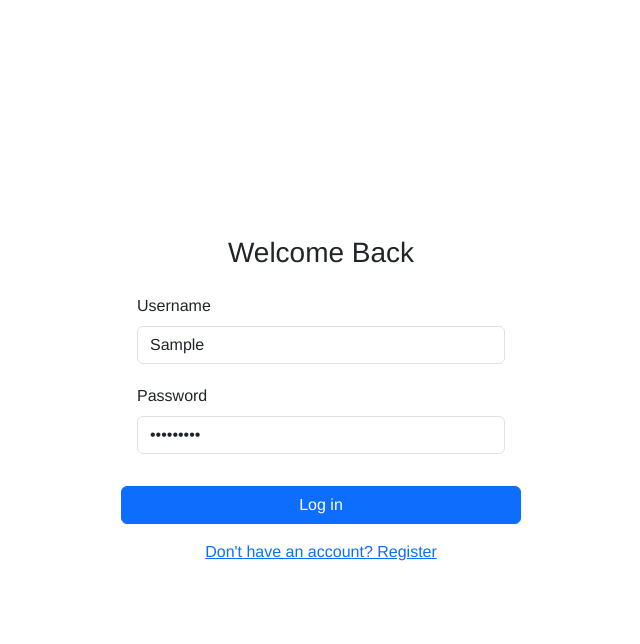
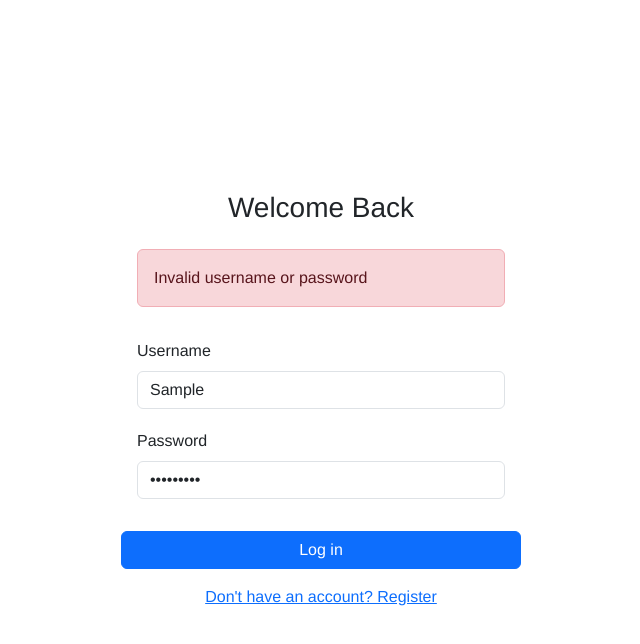
Before and after one commit to dmwcs/ci_cd-demo, a React (Vite) app: page /login in a window 1280 px wide. Both pictures are taken after typing "Sample", "Sample123" into the empty fields and a click on the button "Log in". Shown: the top 644 px of the page, without its empty margins (319-959 px from the left). Built offline with nearby package versions, Linux system fonts and the light colour scheme.

Commit message:
intergrate authhook

```diff
--- a/src/app/Login/Login.tsx
+++ b/src/app/Login/Login.tsx
@@ -1,10 +1,16 @@
+import { useState } from 'react';
 import { Link } from 'react-router';
-import { Button, Form, Spinner } from 'react-bootstrap';
+import { Alert, Button, Form, Spinner } from 'react-bootstrap';
 import { useForm } from 'react-hook-form';
 import { zodResolver } from '@hookform/resolvers/zod';
 import { loginFormSchema, type LoginFormData } from '../../utils/validation';
+import { useAuth } from '../../hooks/useAuth';
+import { mockFetchData } from '../../utils/mockDataFetch';
 
 const Login = () => {
+  const { login } = useAuth();
+  const [error, setError] = useState<string | null>(null);
+
   const {
     register,
     handleSubmit,
@@ -15,9 +21,27 @@ const Login = () => {
   });
 
   const onSubmit = async (data: LoginFormData) => {
-    console.log('表单数据:', data);
+    try {
+      setError(null);
 
-    await new Promise(resolve => setTimeout(resolve, 1000));
+      const response = await mockFetchData('/login', {
+        username: data.username,
+        password: data.password,
+      });
+
+      if (!response?.token || !response?.user) {
+        throw new Error('login in unsuccess');
+      }
+
+      const { token, user } = response;
+
+      login({
+        token,
+        username: user,
+      });
+    } catch (err) {
+      setError(err instanceof Error ? err.message : 'there is something wrong');
+    }
   };
 
   return (
@@ -30,6 +54,12 @@ const Login = () => {
       >
         <h1 className='align-self-center fs-3 '>Welcome Back</h1>
 
+        {error && (
+          <Alert variant='danger' className='mx-3'>
+            {error}
+          </Alert>
+        )}
+
         <Form.Group controlId='username' className='px-3 mb-1'>
           <Form.Label>Username</Form.Label>
           <Form.Control
@@ -37,6 +67,7 @@ const Login = () => {
             placeholder='Enter your username'
             {...register('username')}
             isInvalid={!!errors.username}
+            disabled={isSubmitting}
           />
           <Form.Control.Feedback type='invalid'>
             {errors.username?.message}
@@ -50,6 +81,7 @@ const Login = () => {
             placeholder='Enter your password'
             {...register('password')}
             isInvalid={!!errors.password}
+            disabled={isSubmitting}
           />
           <Form.Control.Feedback type='invalid'>
             {errors.password?.message}
@@ -60,7 +92,6 @@ const Login = () => {
           type='submit'
           disabled={isSubmitting}
           className='d-flex align-items-center justify-content-center mx-3 mx-sm-0'
-          // style={{ width: '400px' }}
         >
           {isSubmitting ? (
             <>
--- a/src/hooks/useAuth.tsx
+++ b/src/hooks/useAuth.tsx
@@ -5,6 +5,7 @@ import {
   useState,
   type ReactNode,
 } from 'react';
+import { useNavigate } from 'react-router';
 
 interface User {
   token: string;
@@ -22,6 +23,7 @@ const AuthContext = createContext<AuthContextType | null>(null);
 
 export const AuthProvider = ({ children }: { children: ReactNode }) => {
   const [user, setUser] = useState<User | null>(null);
+  const navigate = useNavigate();
 
   useEffect(() => {
     const token = localStorage.getItem('token');
@@ -35,6 +37,7 @@ export const AuthProvider = ({ children }: { children: ReactNode }) => {
     localStorage.setItem('token', token);
     localStorage.setItem('username', username);
     setUser({ token, username });
+    navigate('/pump');
   };
 
   const logout = () => {
--- a/src/utils/mockDataFetch.ts
+++ b/src/utils/mockDataFetch.ts
@@ -1,17 +1,16 @@
 // eslint-disable-next-line @typescript-eslint/no-explicit-any
 export const mockFetchData = async (url: string, data?: any) => {
   if (url === '/login') {
+    await new Promise(resolve => setTimeout(resolve, 1000));
+
+    if (data?.username !== 'admin' || data?.password !== '888888') {
+      throw new Error('Invalid username or password');
+    }
+
     return {
-      token: 'mocked-token',
-      user: { username: data.username },
+      token: 'mocked-token-admin',
+      user: data.username,
     };
-  }
-
-  if (url === '/getUserList') {
-    return [
-      { id: 1, name: 'Alice' },
-      { id: 2, name: 'Bob' },
-    ];
   }
 
   return null;
```
Also changed, not shown: src/main.tsx (+4 -4 lines).
